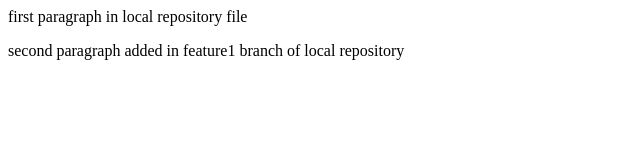
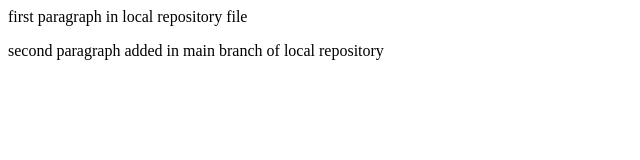
Before and after one commit to pritomde/second-repository, a plain HTML site: page index.html in a window 1280 px wide. Shown: the full height of the page, 0-640 px from the left. Drawn offline with Linux system fonts and the light colour scheme.

Commit message:
Replaced feature1 with main in index.html file

```diff
--- a/index.html
+++ b/index.html
@@ -1,2 +1,2 @@
 <p> first paragraph in local repository file </p>
-<p> second paragraph added in feature1 branch of local repository </p>
+<p> second paragraph added in main branch of local repository </p>
```
